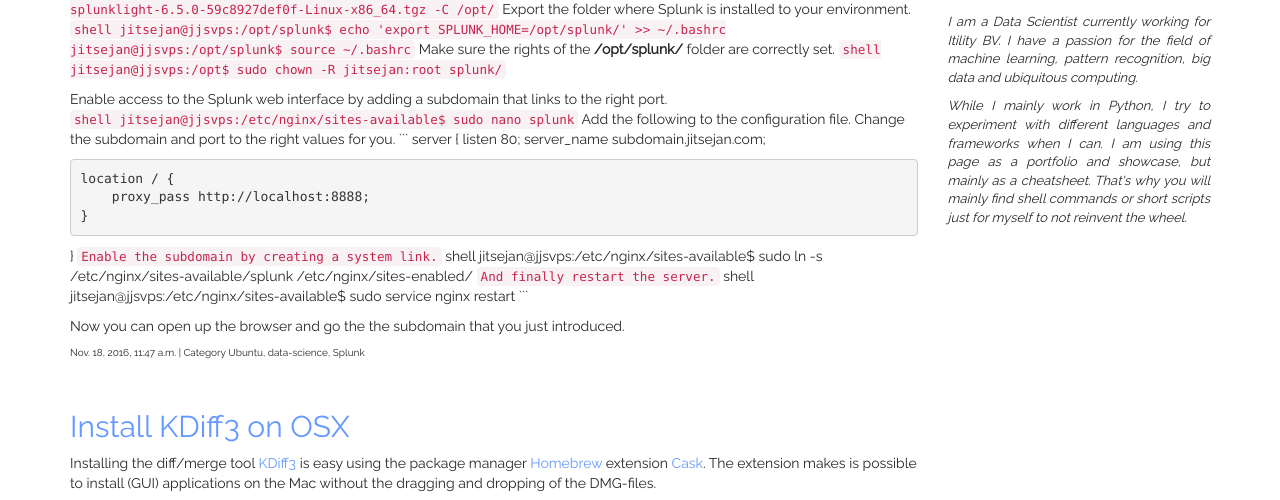
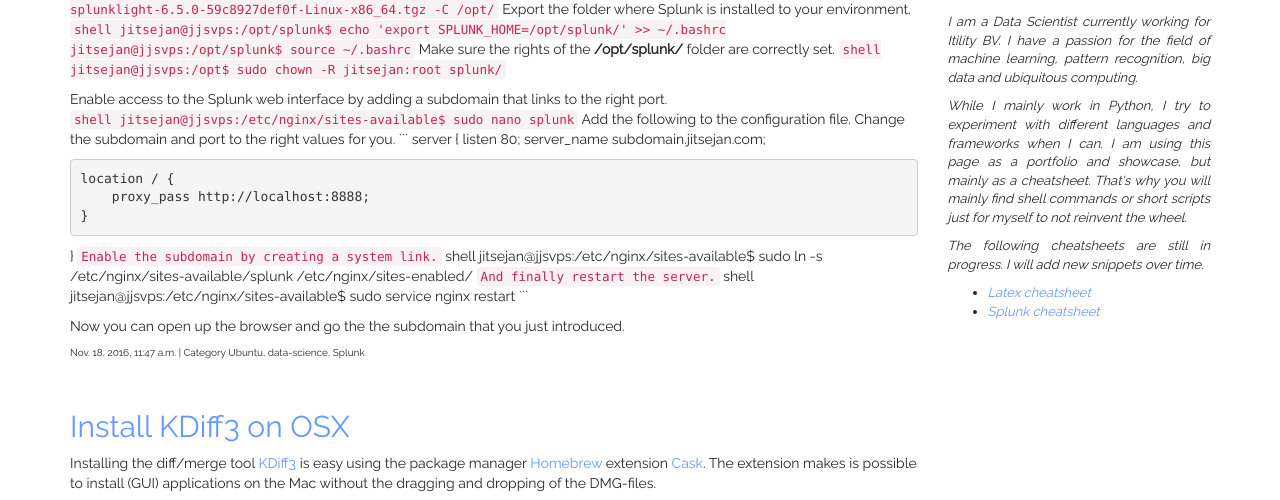
Before and after one commit to jitsejan/homepage-django, a Django app: page / in a window 1280 px wide. Shown: the part 463-963 px from the top of the page. Run offline with Django 3.2, Linux system fonts and the light colour scheme; data comes from the database, SQL or seed files in the repository; some libraries are stand-ins or nearby versions.

Commit message:
Add links to cheatsheets

```diff
--- a/templates/base.html
+++ b/templates/base.html
@@ -32,6 +32,13 @@
             I am using this page as a portfolio and showcase, but mainly as a cheatsheet. That's why
             you will mainly find shell commands or short scripts just for myself to not reinvent the wheel.
             </p>
+	    <p>
+               The following cheatsheets are still in progress. I will add new snippets over time.
+               <ul class="cheatsheet">
+		 <li><a href="http://jitsejan.com/latex/">Latex cheatsheet</a></li>
+		 <li><a href="http://jitsejan.com/splunk/">Splunk cheatsheet</a></li>
+	       </ul>
+            </p>
           </div>
         </div><!-- /.blog-sidebar -->
       </div><!-- /.row -->
```
